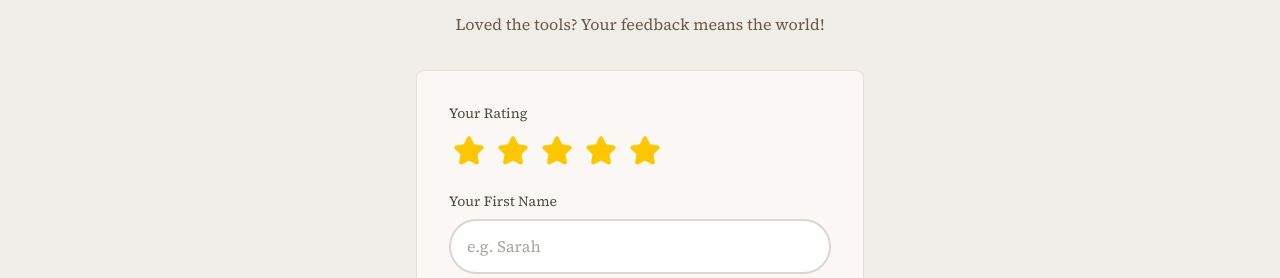
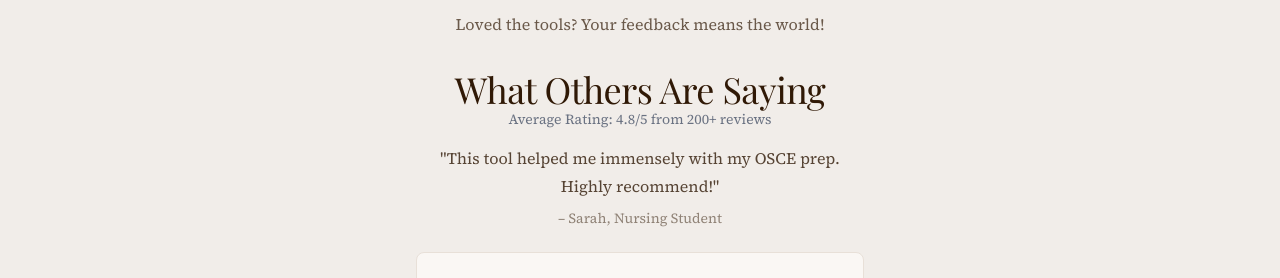
Before and after one commit to laurencaitlinemmerson-tech/revision-foundations-saas, a Next.js app: page /review in a window 1280 px wide. Shown: the part 227-505 px from the top of the page. Built offline with nearby package versions, Linux system fonts and the light colour scheme; no server answers; a web font is replaced by a local one.

Commit message:
Update page.tsx

```diff
--- a/src/app/review/page.tsx
+++ b/src/app/review/page.tsx
@@ -76,6 +76,18 @@ export default function ReviewPage() {
             <p className="text-[var(--plum-dark)]/70">
               Loved the tools? Your feedback means the world!
             </p>
+          </div>
+
+          {/* Existing Reviews (Social Proof) */}
+          <div className="mb-6 text-center">
+            <h2 className="text-lg font-medium text-[var(--plum)]">What Others Are Saying</h2>
+            <p className="text-sm text-gray-500">Average Rating: 4.8/5 from 200+ reviews</p>
+            <div className="mt-4">
+              <blockquote className="text-[var(--plum-dark)]/80">
+                "This tool helped me immensely with my OSCE prep. Highly recommend!"
+              </blockquote>
+              <p className="text-sm text-[var(--plum-dark)]/50 mt-2">– Sarah, Nursing Student</p>
+            </div>
           </div>
 
           {/* Form */}
```
